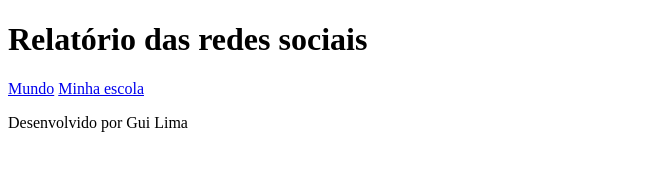
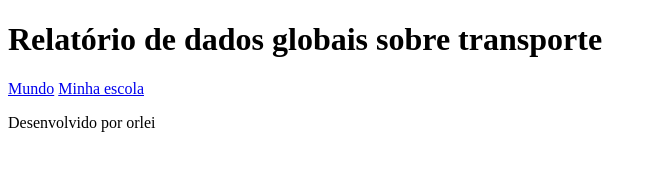
Before and after one commit to Orlein17/ciencia-de-dados-, a plain HTML site: page index.html in a window 1280 px wide. Shown: the whole page, without its empty margins (0-657 px from the left). Drawn offline with Linux system fonts and the light colour scheme.

Commit message:
iiiiiiiiiiiiiiiiiokjhxz\xcjhkgutrytxghvj

```diff
--- a/index.html
+++ b/index.html
@@ -3,11 +3,11 @@
 <head>
     <meta charset="UTF-8">
     <meta name="viewport" content="width=device-width, initial-scale=1.0">
-    <title>Redes Sociais</title>
+    <title>Dados globais sobre transporte</title>
 </head>
 <body>
     <header>
-        <h1>Relatório das redes sociais</h1>
+        <h1>Relatório de dados globais sobre transporte</h1>
         <nav>
             <a href="index.html">Mundo</a>
             <a href="#">Minha escola</a>
@@ -19,7 +19,7 @@
         </section>
     </main>
     <footer>
-        <p>Desenvolvido por Gui Lima</p>
+        <p>Desenvolvido por orlei</p>
     </footer>
 </body>
 </html>
```
